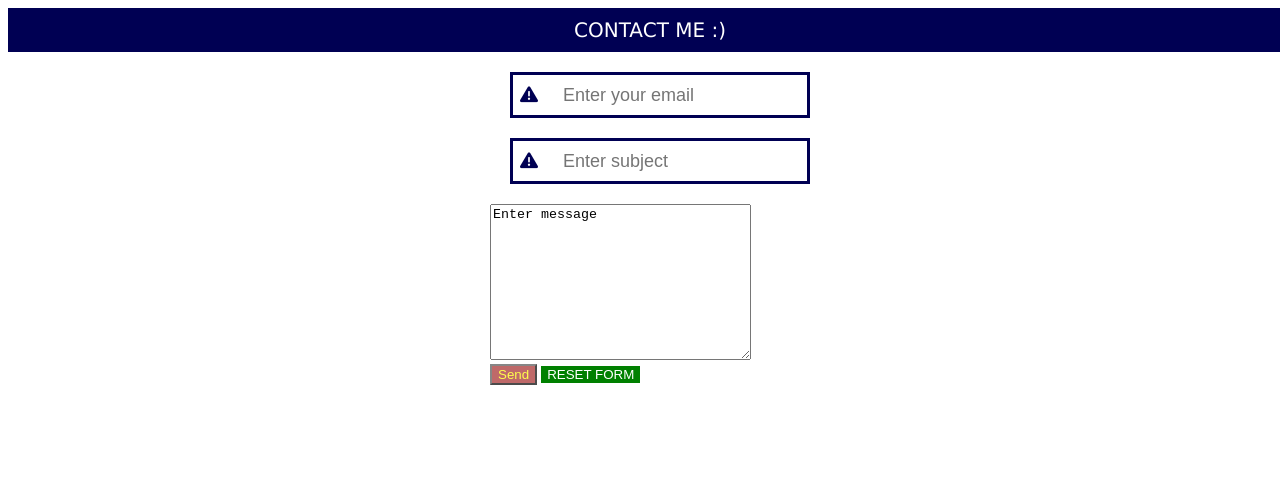
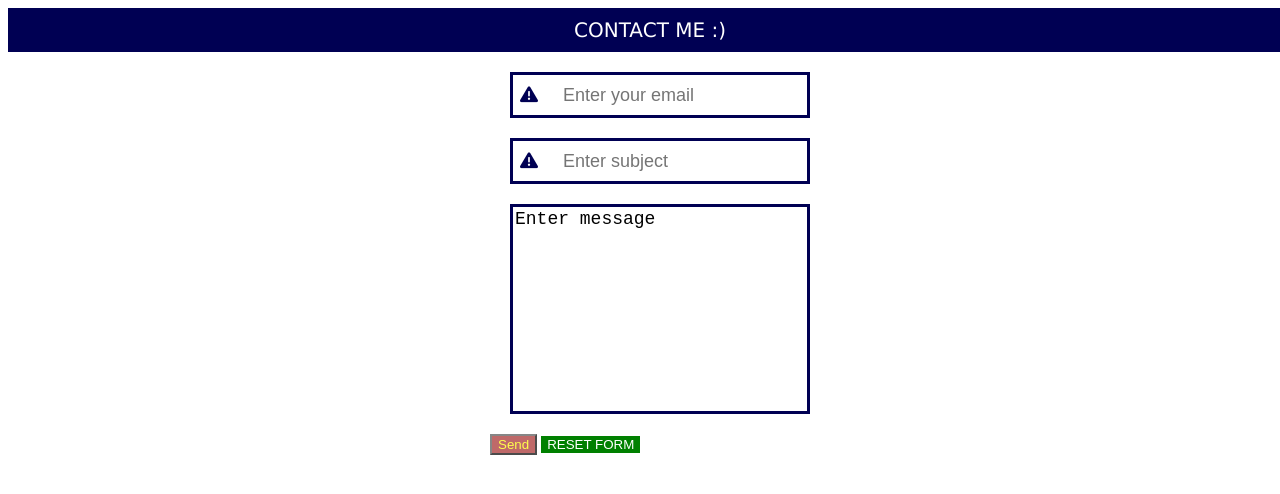
Before and after one commit to iDuvancho303/Contact-me, a plain HTML site: page index.html in a window 1280 px wide. Drawn offline with Linux system fonts and the light colour scheme.

Commit message:
adding more code

```diff
--- a/index.html
+++ b/index.html
@@ -25,7 +25,7 @@
                 <input type="text" id="subject" name="subject" placeholder="Enter subject">
             </div>
 
-            <div>
+            <div class="form-input">
                 <textarea id="message" cols="30" rows="10" name="comments">Enter message</textarea>
             </div>
 
--- a/style.css
+++ b/style.css
@@ -44,6 +44,13 @@ input {
     display: block;
     width: 100%;
     outline: 0;
+}
+
+textarea {
+    border: 3px solid #000053;
+    font-size: 18px;
+    width: 100%;
+    resize: none;
 }
 
 .form-input {
```
